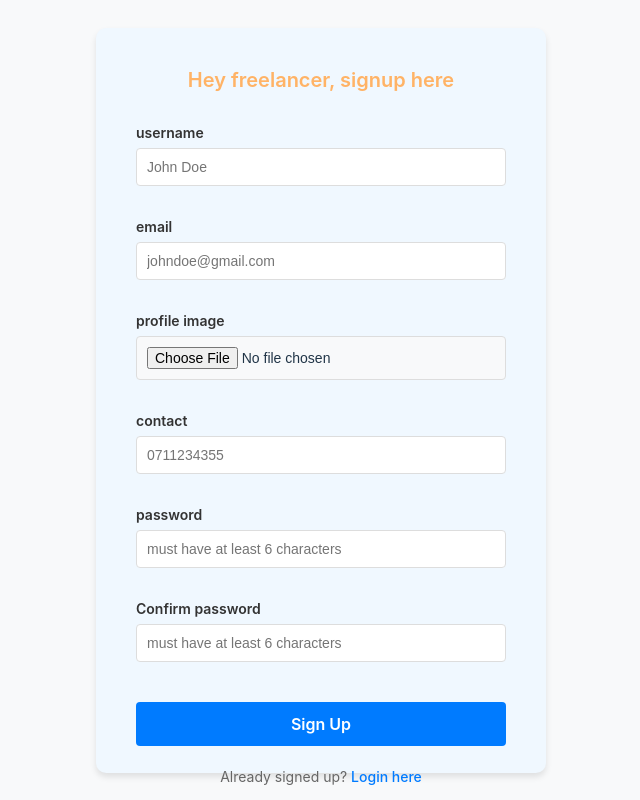
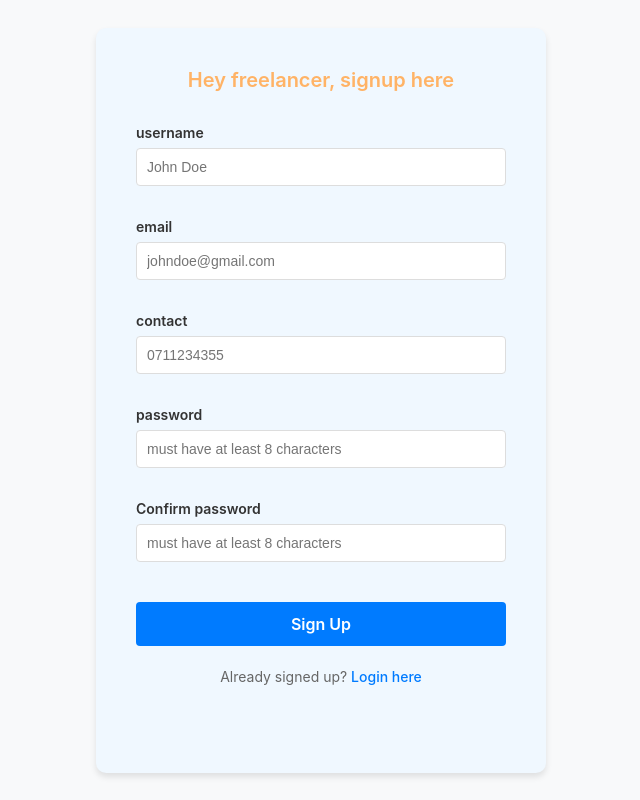
Before and after one commit to cjkakai/SkillBridge_project, a React (Vite) app in the folder Client/: page /freelancer-register in a window 1280 px wide. Shown: the whole page, without its empty margins (319-959 px from the left). Built offline with nearby package versions, Linux system fonts and the light colour scheme.

Commit message:
creates freelancers signup functionality

```diff
--- a/Client/src/components/auth/FreelancerRegister.jsx
+++ b/Client/src/components/auth/FreelancerRegister.jsx
@@ -1,30 +1,62 @@
 import React, { useState } from 'react';
-import { Link } from 'react-router-dom';
+import { Link, useNavigate } from 'react-router-dom';
+import { Formik, Form, Field, ErrorMessage } from 'formik';
+import * as Yup from 'yup';
 import './Register.css';
 
 const FreelancerRegister = () => {
-  const [formData, setFormData] = useState({
-    username: '',
-    email: '',
-    profileImage: null,
-    contact: '',
-    password: '',
-    confirmPassword: ''
+  const navigate = useNavigate();
+
+  const validationSchema = Yup.object({
+    username: Yup.string().required('Username is required'),
+    email: Yup.string()
+      .email('Invalid email address')
+      .matches(/@/, 'Email must contain @')
+      .required('Email is required'),
+    contact: Yup.string()
+      .matches(/^0\d{9}$/, 'Contact must start with 0 and be exactly 10 digits')
+      .required('Contact is required'),
+    password: Yup.string()
+      .min(8, 'Password must be at least 8 characters')
+      .required('Password is required'),
+    confirmPassword: Yup.string()
+      .oneOf([Yup.ref('password'), null], 'Passwords must match')
+      .required('Confirm password is required')
   });
 
-  const [errors, setErrors] = useState({});
+  const handleSubmit = async (values, { setSubmitting, setErrors }) => {
+    try {
+      const response = await fetch('/api/freelancers', {
+        method: 'POST',
+        headers: {
+          'Content-Type': 'application/json',
+        },
+        body: JSON.stringify({
+          name: values.username,
+          email: values.email,
+          contact: values.contact,
+          password: values.password
+        }),
+      });
 
-  const handleChange = (e) => {
-    const { name, value, files } = e.target;
-    setFormData({
-      ...formData,
-      [name]: files ? files[0] : value
-    });
-  };
+      const data = await response.json();
 
-  const handleSubmit = (e) => {
-    e.preventDefault();
-    console.log('Freelancer signup data:', formData);
+      if (response.ok) {
+        // Registration successful, redirect to login
+        navigate('/');
+      } else {
+        // Handle errors
+        if (data.error) {
+          setErrors({ general: data.error });
+        } else {
+          setErrors({ general: 'Registration failed. Please try again.' });
+        }
+      }
+    } catch (error) {
+      setErrors({ general: 'Network error. Please try again.' });
+    } finally {
+      setSubmitting(false);
+    }
   };
 
   const styles = {
@@ -116,82 +148,86 @@ const FreelancerRegister = () => {
       <div style={styles.card}>
         <h2 style={styles.title}>Hey freelancer, signup here</h2>
 
-        <form onSubmit={handleSubmit}>
+        <Formik
+          initialValues={{
+            username: '',
+            email: '',
+            contact: '',
+            password: '',
+            confirmPassword: ''
+          }}
+          validationSchema={validationSchema}
+          onSubmit={handleSubmit}
+        >
+          {({ isSubmitting, errors }) => (
+            <Form>
+              {errors.general && (
+                <div style={{ ...styles.error, marginBottom: '20px', textAlign: 'center' }}>
+                  {errors.general}
+                </div>
+              )}
+
               <div style={styles.formGroup}>
                 <label style={styles.label}>username</label>
-            <input
+                <Field
                   type="text"
                   name="username"
-              value={formData.username}
-              onChange={handleChange}
                   style={styles.input}
                   placeholder="John Doe"
                 />
+                <ErrorMessage name="username" component="div" style={styles.error} />
               </div>
 
               <div style={styles.formGroup}>
                 <label style={styles.label}>email</label>
-            <input
+                <Field
                   type="email"
                   name="email"
-              value={formData.email}
-              onChange={handleChange}
                   style={styles.input}
                   placeholder="johndoe@gmail.com"
                 />
-          </div>
-
-          <div style={styles.formGroup}>
-            <label style={styles.label}>profile image</label>
-            <input
-              type="file"
-              name="profileImage"
-              onChange={handleChange}
-              style={styles.fileInput}
-              accept="image/*"
-            />
+                <ErrorMessage name="email" component="div" style={styles.error} />
               </div>
 
               <div style={styles.formGroup}>
                 <label style={styles.label}>contact</label>
-            <input
+                <Field
                   type="tel"
                   name="contact"
-              value={formData.contact}
-              onChange={handleChange}
                   style={styles.input}
                   placeholder="0711234355"
                 />
+                <ErrorMessage name="contact" component="div" style={styles.error} />
               </div>
 
               <div style={styles.formGroup}>
                 <label style={styles.label}>password</label>
-            <input
+                <Field
                   type="password"
                   name="password"
-              value={formData.password}
-              onChange={handleChange}
                   style={styles.input}
-              placeholder="must have at least 6 characters"
+                  placeholder="must have at least 8 characters"
                 />
+                <ErrorMessage name="password" component="div" style={styles.error} />
               </div>
 
               <div style={styles.formGroup}>
                 <label style={styles.label}>Confirm password</label>
-            <input
+                <Field
                   type="password"
                   name="confirmPassword"
-              value={formData.confirmPassword}
-              onChange={handleChange}
                   style={styles.input}
-              placeholder="must have at least 6 characters"
+                  placeholder="must have at least 8 characters"
                 />
+                <ErrorMessage name="confirmPassword" component="div" style={styles.error} />
               </div>
 
-          <button type="submit" style={styles.button}>
-            Sign Up
+              <button type="submit" style={styles.button} disabled={isSubmitting}>
+                {isSubmitting ? 'Signing Up...' : 'Sign Up'}
               </button>
-        </form>
+            </Form>
+          )}
+        </Formik>
 
         <div style={styles.loginLink}>
           Already signed up? <Link to="/" style={styles.link}>Login here</Link>
--- a/Client/src/pages/freelancer/FreelancerDashboard.jsx
+++ b/Client/src/pages/freelancer/FreelancerDashboard.jsx
@@ -17,7 +17,8 @@ const FreelancerDashboard = () => {
   useEffect(() => {
     const fetchDashboardData = async () => {
 
-      const freelancerId = user?.id
+
+      const freelancerId = user?.freelancerId
 
 
       if (!freelancerId) {
```
Also changed, not shown: Client/src/pages/freelancer/Myprojects.jsx (+7 -0 lines). Lines whose indentation alone changed are shown as unchanged.
